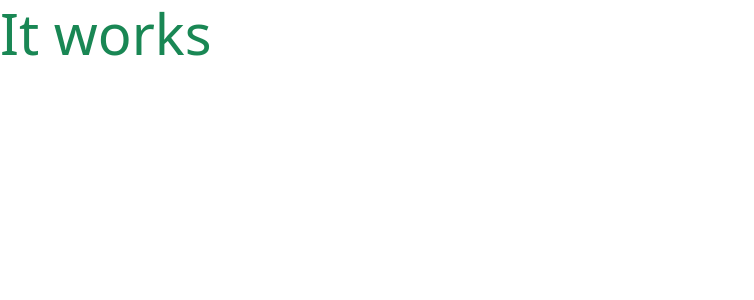
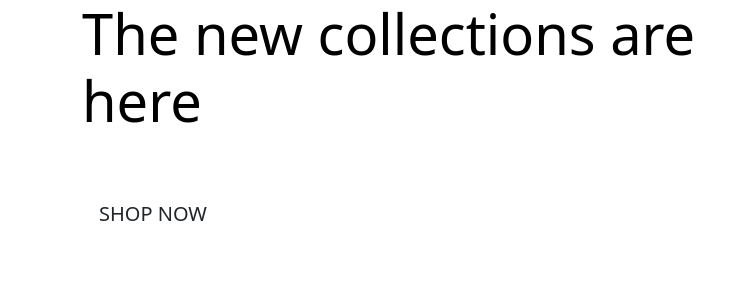
Before and after one commit to tloveday/boutique-walk, a Django app: page / in a window 1280 px wide. Shown: the top 300 px of the page, without its empty margins (0-754 px from the left). Run offline with Django 3.2, Linux system fonts and the light colour scheme; some libraries are stand-ins or nearby versions.

Commit message:
added home page content

```diff
--- a/boutique/settings.py
+++ b/boutique/settings.py
@@ -1,4 +1,6 @@
 import os
+from pathlib import Path
+
 """
 Django settings for boutique project.
 
@@ -10,8 +12,6 @@ https://docs.djangoproject.com/en/3.2/topics/settings/
 For the full list of settings and their values, see
 https://docs.djangoproject.com/en/3.2/ref/settings/
 """
-
-from pathlib import Path
 
 # Build paths inside the project like this: BASE_DIR / 'subdir'.
 BASE_DIR = Path(__file__).resolve().parent.parent
@@ -68,7 +68,7 @@ TEMPLATES = [
         'OPTIONS': {
             'context_processors': [
                 'django.template.context_processors.debug',
-                'django.template.context_processors.request', # needed by allauth
+                'django.template.context_processors.request',  # needed by allauth
                 'django.contrib.auth.context_processors.auth',
                 'django.contrib.messages.context_processors.messages',
             ],
--- a/home/templates/home/index.html
+++ b/home/templates/home/index.html
@@ -1,6 +1,28 @@
 {% extends "base.html" %}
 {% load static %}
 
+{% block  page_header %}
+    <div class="container header-container">
+        <div class="row">
+            <div class="col"></div>
+        </div>
+    </div>
+{% endblock %}
+
 {% block content%}
-<h1 class="display-4 text-success">It works</h1>
+    <div class="container h-100">
+        <div class="row h-100">
+            <div class="col-7 col-md.6 my-auto">
+                <h1 class="display-4 logo-font text-black">
+                    The new collections are here
+                </h1>
+                <div class="my-5">
+                    <h4>
+                        <a href="" class="shop-now-button btn btn-lg rounded-0 text-uppercase py-3">Shop Now</a>
+                    </h4>
+                </div>
+            </div>
+        </div>
+    </div>
+
 {% endblock %}
```
